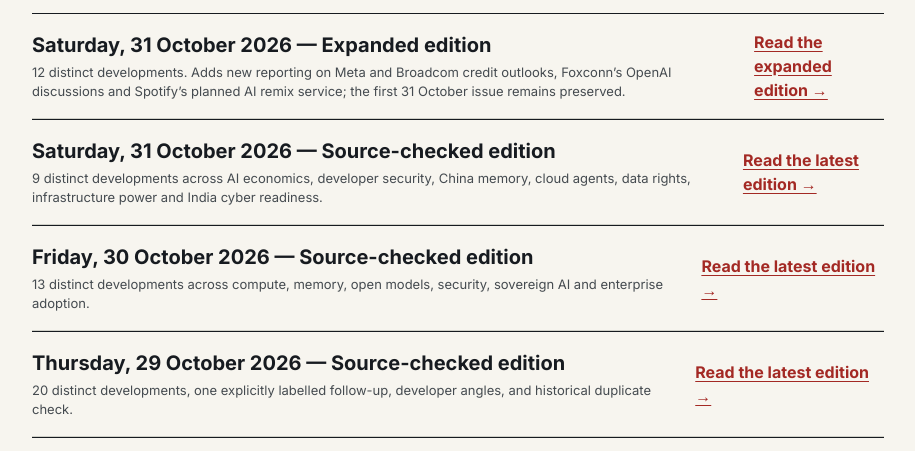
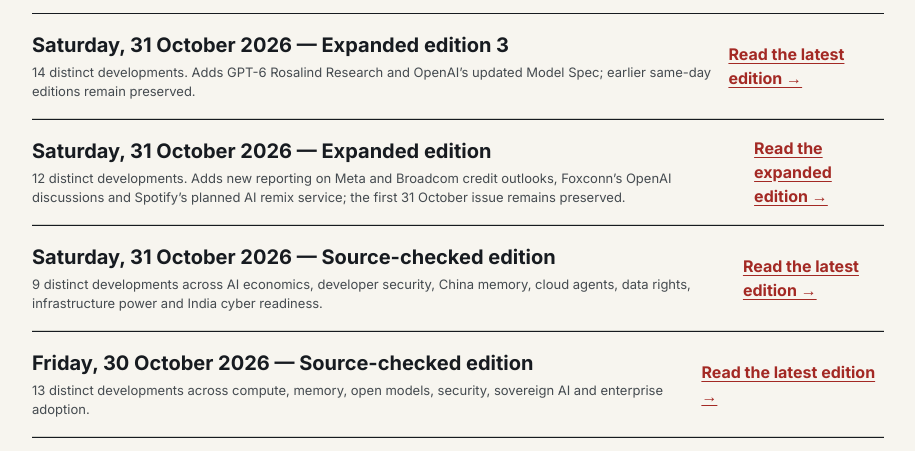
Before and after one commit to Jagadeeswarh/signal-ai-news, a plain HTML site: page archive/index.html in a window 1280 px wide. Shown: the part 281-732 px from the top of the page, without its empty margins (182-1097 px from the left). Drawn offline with Linux system fonts and the light colour scheme.

Commit message:
Add expanded 31 October SIGNAL edition 3 to archive

```diff
--- a/archive/index.html
+++ b/archive/index.html
@@ -15,6 +15,8 @@
 </head>
 <body><main class="page">
 <header><div class="logo">SIGNAL<span>.</span></div><div class="kicker">AI Daily · Archive</div><h1>Past editions</h1><p>Browse dated SIGNAL. AI Daily issues. Each edition is saved as its own file; the original prototype is retained separately from the source-checked daily issue.</p></header>
+<section class="issue"><div><h2>Saturday, 31 October 2026 — Expanded edition 3</h2><p>14 distinct developments. Adds GPT-6 Rosalind Research and OpenAI’s updated Model Spec; earlier same-day editions remain preserved.</p></div><a href="2026-10-31-edition-3.html">Read the latest edition →</a></section>
+
 <section class="issue"><div><h2>Saturday, 31 October 2026 — Expanded edition</h2><p>12 distinct developments. Adds new reporting on Meta and Broadcom credit outlooks, Foxconn’s OpenAI discussions and Spotify’s planned AI remix service; the first 31 October issue remains preserved.</p></div><a href="2026-10-31-edition-2.html">Read the expanded edition →</a></section>
 
 <section class="issue"><div><h2>Saturday, 31 October 2026 — Source-checked edition</h2><p>9 distinct developments across AI economics, developer security, China memory, cloud agents, data rights, infrastructure power and India cyber readiness.</p></div><a href="2026-10-31.html">Read the latest edition →</a></section>
```
